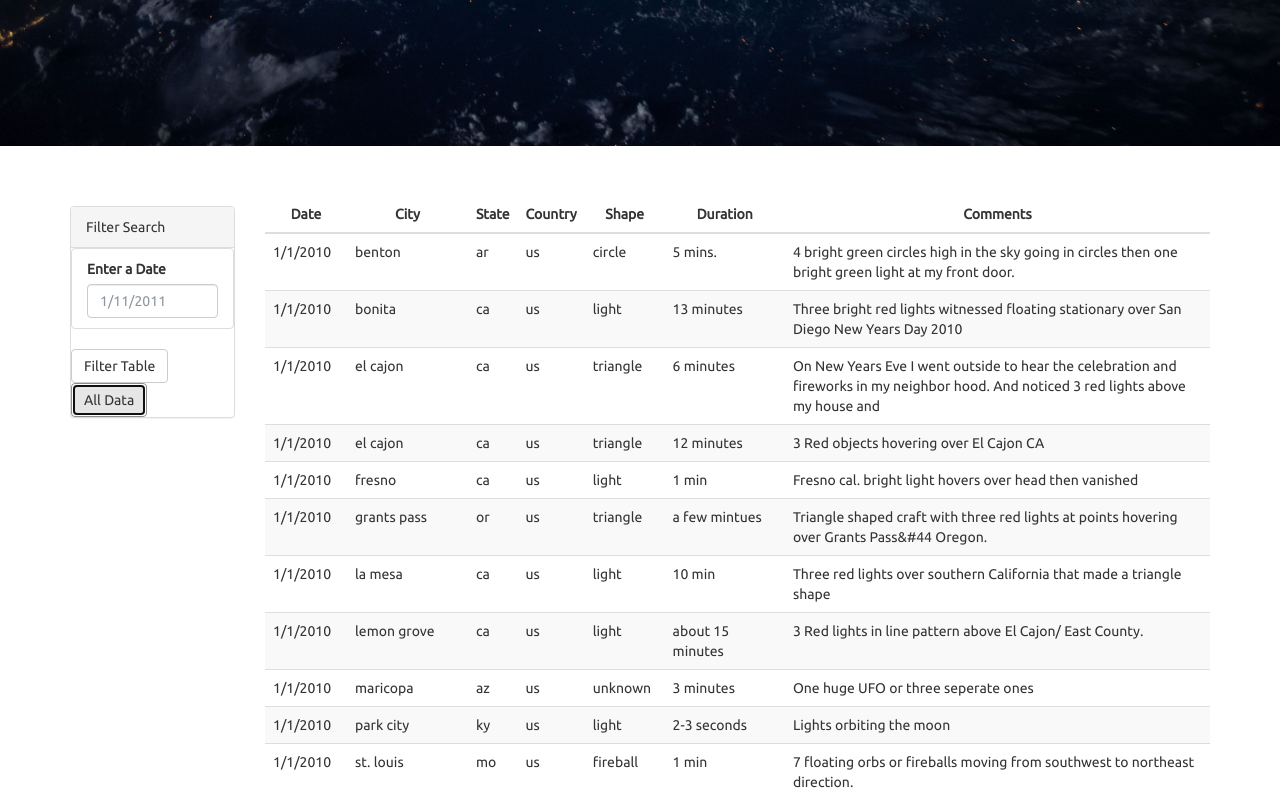
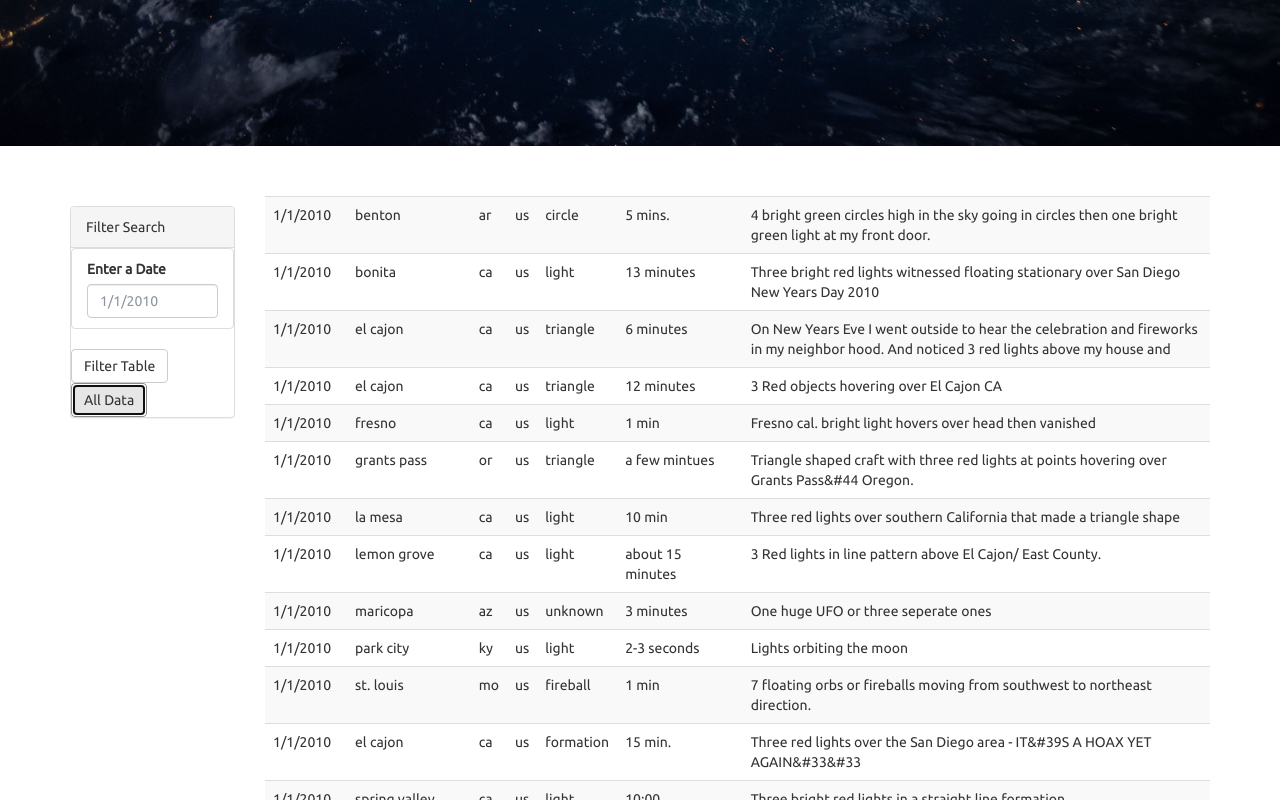
Before and after one commit to jaredhazlett/javascript-challenge, a plain HTML site: page index.html in a window 1280 px wide. Both pictures are taken after a click on the button "All Data". Shown: the part 466-1266 px from the top of the page. Drawn offline with nearby package versions, Linux system fonts and the light colour scheme.

Commit message:
Add files via upload

```diff
--- a/index.html
+++ b/index.html
@@ -37,12 +37,12 @@
                     <ul class="list-group" id="filters">
                       <li class="filter list-group-item">
                         <label for="date">Enter a Date</label>
-                        <input class="form-control" id="datetime" type="text" placeholder="1/11/2011"></input>
+                        <input class="form-control" id="datetime" type="text" placeholder="1/1/2010"></input>
                       </li>
                     </ul>
                   </div>
                   <button id="filter-btn" type="button" class="btn btn-default">Filter Table</button>
-                  <button id="all-data-btn" type="button" class="btn btn-default">All Data</button>
+                  <button id="reset-btn" type="button" class="btn btn-default">All Data</button>
                 </form>
               </div>
             </div>
--- a/static/js/app.js
+++ b/static/js/app.js
@@ -23,12 +23,18 @@ observations.forEach(function(ufoReport) {
 
 //I've included a reset button to reset the filter. It's very similar to the above code but incorporates d3 to remove the previously added rows and table data
 //to make way for the old data information
-var resetButton = d3.select("#all-data-btn")
+//first create a new variable to select the id for the reset button
+var resetButton = d3.select("#reset-btn")
+//when clicking the reset button, run the funciton 'reset'
 resetButton.on("click", reset)
+//create the function reset
 function reset() {
+	//prevent refreshing the page
 	d3.event.preventDefault();
-	var delete_body_reset_rows = d3.selectAll("td").remove();
+	//delete any and all table rows and table data to make way for a new table.
+	var delete_body_reset_rows = d3.selectAll("tr").remove();
 	var delete_body_reset = d3.selectAll("td").remove();
+	//cycle through the code we used to start the page above -
 	observations.forEach(function(ufoReport) {
 		console.log(ufoReport)
 		var row = tbody.append("tr");
@@ -39,29 +45,28 @@ function reset() {
 		});
 	});
 };
-// step 3 use forms, d3, and filters to create a functioning text submission.
 
+//finally we'll add our filter button
 var filterButtonDate = d3.select("#filter-btn");
-
-//use .on to click and run the function that will ultimately filter your data
-
-//filterButton.on("click", runFilter)
-
-filterButtonDate.on("submit", runFilter)
+//when we click the filter button, we'll run our filter
 filterButtonDate.on("click", runFilter)
+//create our filter function
 function runFilter() {
+	//prevent refreshing the page and delete any table rows or table data to make way for a filtered table
 	d3.event.preventDefault();
 	var delete_body_data = d3.selectAll("td").remove();
 	var delete_body_rows = d3.selectAll("tr").remove();
+	//select the element within the html that will hold the value we want to filter with
 	var inputElement = d3.select("#datetime")
+	//select the property of the value within the element using .property("value");
 	var inputValue = inputElement.property("value");
-	//we're console.loging out these values as a way of checking to see if our data is working.
+	//we're console.loging out these values as a way of checking to see if our code is working.
 	console.log(inputValue)
 	console.log(observations)
-	//now we'll filter our data using the arrow keys (otherwise we'd use function())) and equal it to the value typed within the search bar
+	//now we'll filter our observations based on the single observation => based on the observation.datetime as a boolean T/F vs what was written in the input value
 	var filteredData = observations.filter(observation => observation.datetime === inputValue)
 
-	//print out the filtered data so we know we've done
+	//print out the filtered data so we know it's working
 	console.log(filteredData)
 	//here we want to reset and re-run the table function but only with the filtered data
 	filteredData.forEach(function(ufoReport) {
```
